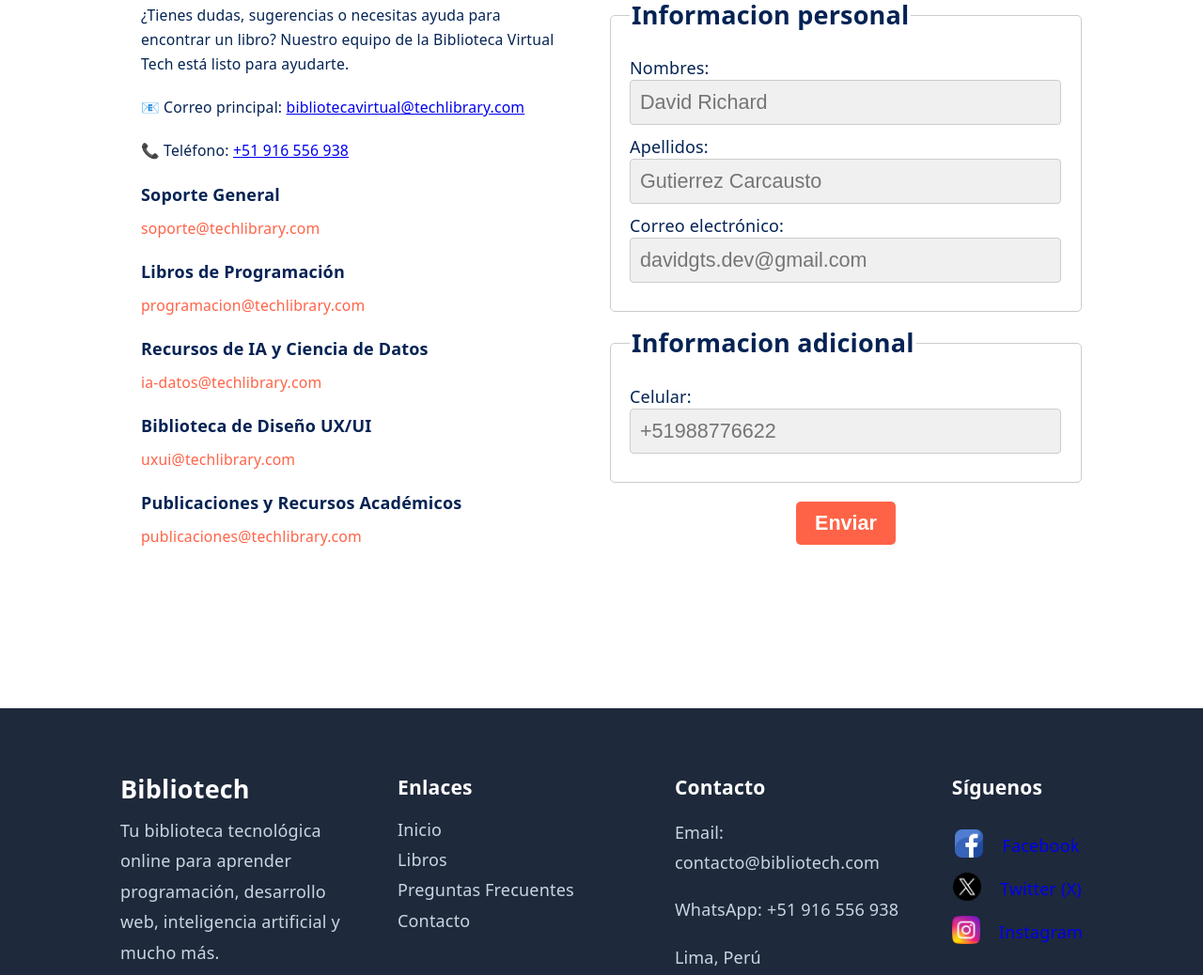
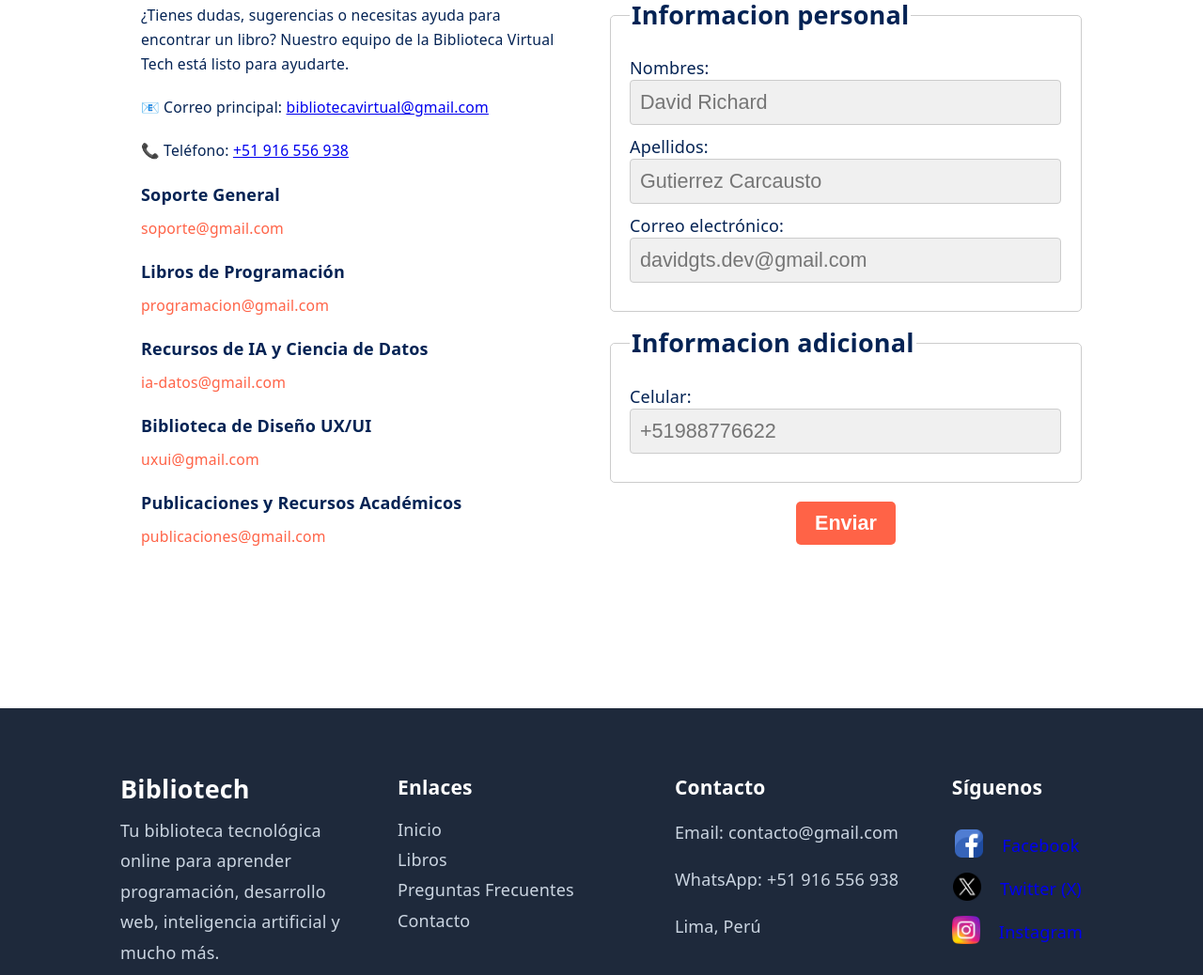
Before and after one commit to david-gts/casoPracticoIdl3, a website built with Vite: page index.html in a window 1280 px wide. Shown: the part 4071-5109 px from the top of the page at 94% size. Built offline with nearby package versions, Linux system fonts and the light colour scheme.

Commit message:
Cambio de dominio de correo

```diff
--- a/index.html
+++ b/index.html
@@ -224,7 +224,7 @@
         <p class="parrafo-contacto">
           📧 Correo principal:
           <a class="correo-principal"
-            href="mailto:bibliotecavirtual@techlibrary.com">bibliotecavirtual@techlibrary.com</a>
+            href="mailto:bibliotecavirtual@gmail.com">bibliotecavirtual@gmail.com</a>
         </p>
         <p class="parrafo-contacto">
           📞 Teléfono:
@@ -236,27 +236,27 @@
 
           <article class="correo-especial">
             <h3 class="titulo-correo">Soporte General</h3>
-            <a class="correo-especial" href="mailto:soporte@techlibrary.com">soporte@techlibrary.com</a>
+            <a class="correo-especial" href="mailto:soporte@gmail.com">soporte@gmail.com</a>
           </article>
 
           <article class="correo-especial">
             <h3 class="titulo-correo">Libros de Programación</h3>
-            <a class="correo-especial" href="mailto:programacion@techlibrary.com">programacion@techlibrary.com</a>
+            <a class="correo-especial" href="mailto:programacion@gmail.com">programacion@gmail.com</a>
           </article>
 
           <article class="correo-especial">
             <h3 class="titulo-correo">Recursos de IA y Ciencia de Datos</h3>
-            <a class="correo-especial" href="mailto:ia-datos@techlibrary.com">ia-datos@techlibrary.com</a>
+            <a class="correo-especial" href="mailto:ia-datos@gmail.com">ia-datos@gmail.com</a>
           </article>
 
           <article class="correo-especial">
             <h3 class="titulo-correo">Biblioteca de Diseño UX/UI</h3>
-            <a class="correo-especial" href="mailto:uxui@techlibrary.com">uxui@techlibrary.com</a>
+            <a class="correo-especial" href="mailto:uxui@gmail.com">uxui@gmail.com</a>
           </article>
 
           <article class="correo-especial">
             <h3 class="titulo-correo">Publicaciones y Recursos Académicos</h3>
-            <a class="correo-especial" href="mailto:publicaciones@techlibrary.com">publicaciones@techlibrary.com</a>
+            <a class="correo-especial" href="mailto:publicaciones@gmail.com">publicaciones@gmail.com</a>
           </article>
 
         </section>
@@ -339,7 +339,7 @@
       <div class="footer-contact">
         <h3 class="titulo-footer">Contacto</h3>
         <p>
-          <a class="parrafo-footer" href="mailto:contacto@bibliotech.com">Email: contacto@bibliotech.com</a>
+          <a class="parrafo-footer" href="mailto:contacto@gmail.com">Email: contacto@gmail.com</a>
         </p>
         <p>
           <a class="parrafo-footer" href="https://wa.me/51916556938" target="_blank">WhatsApp: +51 916 556 938</a>
```
